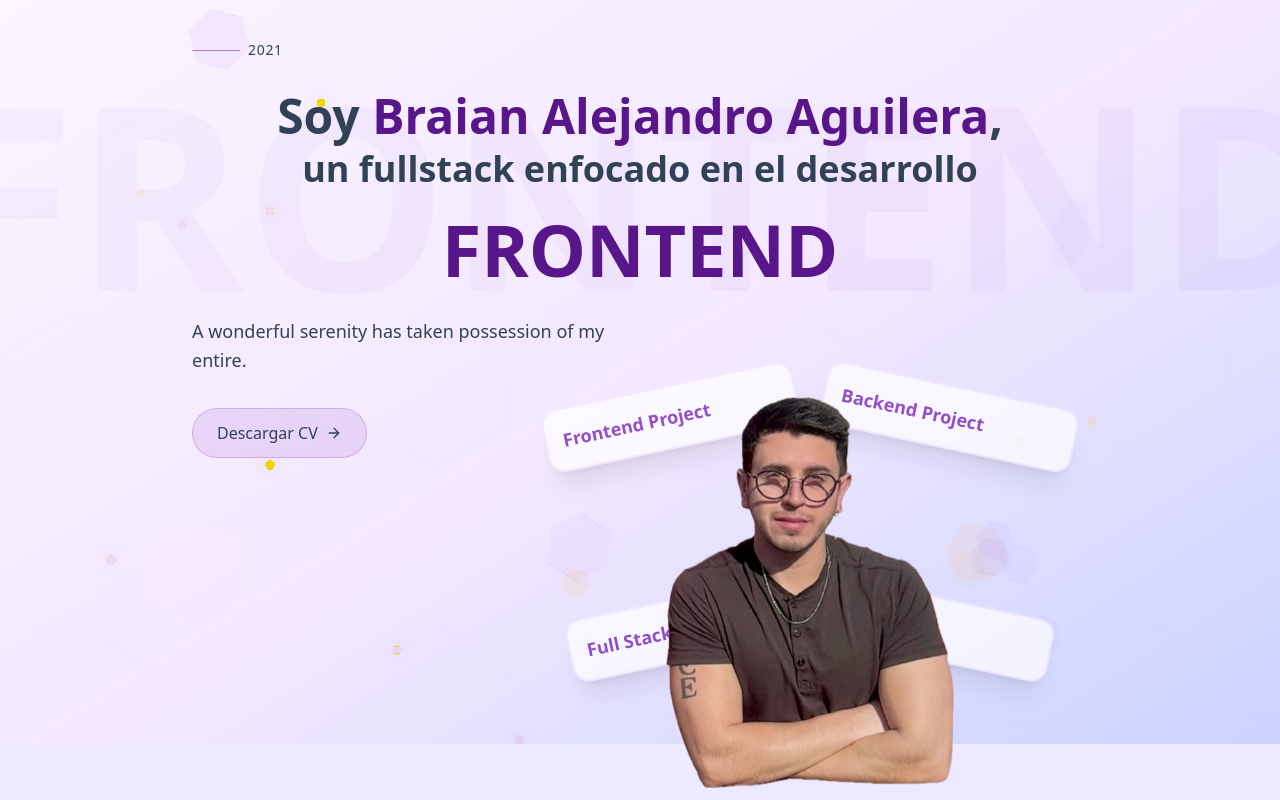
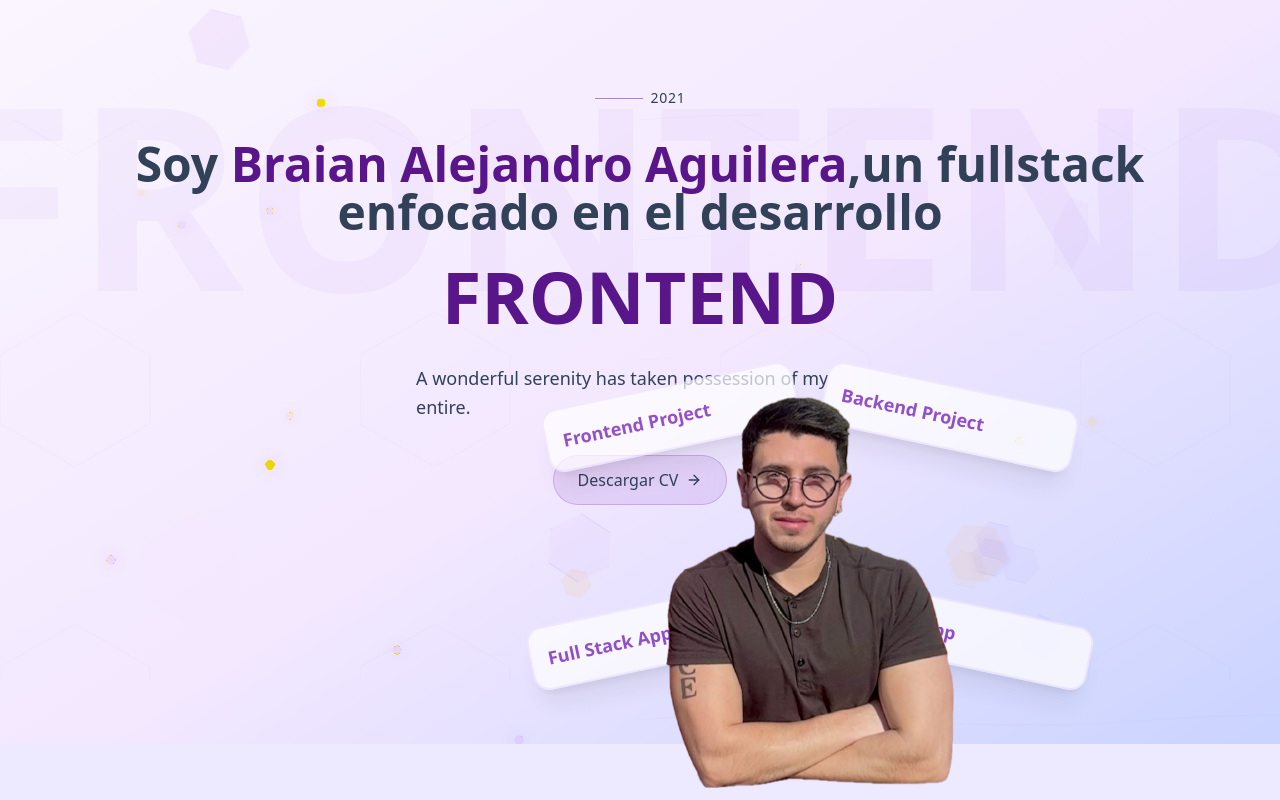
Before and after one commit to braguilera/portfolio, a React (Vite) app: page / in a window 1280 px wide. Shown: the top 800 px of the page. Built offline with nearby package versions, Linux system fonts and the light colour scheme.

Commit message:
Mejora en las animaciones de las card preview

```diff
--- a/src/components/sections/Hero.jsx
+++ b/src/components/sections/Hero.jsx
@@ -11,7 +11,7 @@ const Hero = () => {
   const projectsData = [
     {
       title: "Frontend Project",
-      description: "Responsive web application",
+      description: " ResponsiveResponsiveResponsiveResponsiveResponsiveResponsiveResponsiveResponsiveResponsiveResponsiveResponsiveResponsiveResponsiveResponsiveResponsiveResponsive web application",
       technologies: [
         { name: "React", icon: "react-icon" },
         { name: "Tailwind", icon: "tailwind-icon" },
@@ -66,14 +66,14 @@ const Hero = () => {
       position: "topRight",
     },
     {
-      initialX: -120,
+      initialX: -160,
       initialY: 10,
       expandedX: -300,
       expandedY: 10,
       position: "bottomLeft",
     },
     {
-      initialX: 120,
+      initialX: 160,
       initialY: 10,
       expandedX: 300,
       expandedY: 10,
@@ -85,19 +85,18 @@ const Hero = () => {
     <div className="h-[90vh] w-screen flex justify-center relative px-8 py-4 text-slate-700">
       <GeometricShapes />
 
-      <div className="w-4xl mb-12 flex flex-col">
+      <div className="w-6xl my-12 flex flex-col items-center">
         <div className="mb-8 flex items-center space-x-2">
           <div className="h-px w-12 bg-purple-800/50"></div>
           <span className="text-sm font-light tracking-wider">2021</span>
         </div>
 
         <motion.h1
-          className="text-4xl text-center md:text-5xl font-bold mb-6"
+          className="w-full text-center text-5xl font-bold mb-6"
           initial={{ opacity: 0, y: 20 }}
           animate={{ opacity: 1, y: 0 }}
         >
-          Soy <span className="text-purple-900">Braian Alejandro Aguilera</span>,<br />
-          <span className="text-3xl md:text-4xl">un fullstack enfocado en el desarrollo</span>
+          Soy <span className="text-purple-900">Braian Alejandro Aguilera</span>,un fullstack enfocado en el desarrollo
         </motion.h1>
 
         <motion.h2
@@ -145,7 +144,7 @@ const Hero = () => {
 
             {/* Imagen de perfil encima de las tarjetas */}
             <motion.div
-              className="relative z-30 w-[300px] h-[400px] flex items-center justify-center"
+              className="relative z-10 w-[300px] h-[400px] flex items-center justify-center"
               animate={{
                 scale: isHovered ? 1.1 : 1,
                 transition: { type: "spring", stiffness: 300 },
--- a/src/components/ui/CardExperienceFloating.jsx
+++ b/src/components/ui/CardExperienceFloating.jsx
@@ -2,8 +2,6 @@
 
 import { useEffect } from "react"
 import { motion, useMotionValue, animate } from "framer-motion"
-import { bxCode, bxGlobe, bxServer, bxData, bxMobile, bxLayer, bxGitRepoForked } from "boxicons"
-import { Github, ExternalLink, Code2, Server, Database, Smartphone, Layers, Globe } from "lucide-react"
 
 const CardExperienceFloating = ({ project, position, isExpanded, index }) => {
   const x = useMotionValue(position.initialX)
@@ -35,31 +33,18 @@ const CardExperienceFloating = ({ project, position, isExpanded, index }) => {
     return () => animations.forEach((animation) => animation.stop())
   }, [isExpanded, position, index])
 
-  // Variantes para la animación de las skills en cascada
-  const skillVariants = {
-    hidden: { opacity: 0, y: 20 },
-    visible: (i) => ({
-      opacity: 1,
-      y: 0,
-      transition: {
-        delay: i * 0.1,
-        duration: 0.3,
-      },
-    }),
-  }
-
   // Función para obtener el icono correspondiente a cada tecnología
   const getTechIcon = (techName) => {
     const iconMap = {
-      React: <i className='bx bxl-react text-purple-100 text-lg'></i>,
-      Tailwind: <i className='bx bxl-tailwind-css text-purple-100 text-lg' ></i>,
-      "Node.js": <i className='bx bx-server text-purple-100 text-lg'></i>,
-      Express: <i className='bx bx-network-chart text-purple-100 text-lg'></i>,
-      MongoDB: <i className='bx bx-data text-purple-100 text-lg'></i>,
-      "React Native": <i className='bx bx-mobile-alt text-purple-100 text-lg'></i>,
-      Firebase: <i className='bx bx-cloud text-purple-100 text-lg'></i>,
-      GraphQL: <i className='bx bx-shape-circle text-purple-100 text-lg'></i>,
-      TypeScript: <i className='bx bx-code-curly text-purple-100 text-lg'></i>
+      React: <i className='bx bxl-react text-purple-900 text-lg'></i>,
+      Tailwind: <i className='bx bxl-tailwind-css text-purple-900 text-lg' ></i>,
+      "Node.js": <i className='bx bx-server text-purple-900 text-lg'></i>,
+      Express: <i className='bx bx-network-chart text-purple-900 text-lg'></i>,
+      MongoDB: <i className='bx bx-data text-purple-900 text-lg'></i>,
+      "React Native": <i className='bx bx-mobile-alt text-purple-900 text-lg'></i>,
+      Firebase: <i className='bx bx-cloud text-purple-900 text-lg'></i>,
+      GraphQL: <i className='bx bx-shape-circle text-purple-900 text-lg'></i>,
+      TypeScript: <i className='bx bx-code-curly text-purple-900 text-lg'></i>
     }
 
     return iconMap[techName] || <i className='bx bx-code text-purple-100 text-lg'></i>
@@ -80,7 +65,7 @@ const CardExperienceFloating = ({ project, position, isExpanded, index }) => {
         x,
         y,
         opacity,
-        zIndex: isExpanded ? 10 : 0,
+        zIndex: isExpanded ? 20 : 0,
         position: "absolute",
       }}
       className={`w-64 bg-white rounded-2xl shadow-xl p-4 border-2 border-purple-100 ${getCardStyle()}`}
@@ -93,16 +78,16 @@ const CardExperienceFloating = ({ project, position, isExpanded, index }) => {
       <h3 className="text-lg font-bold text-purple-800 truncate">{project.title}</h3>
 
       <motion.div
-        className="overflow-hidden"
+        className="overflow-hidden flex flex-col justify-between"
         initial={{ height: 0 }}
         animate={{
-          height: isExpanded ? "auto" : 0,
+          height: isExpanded ? 80 : 0,
           transition: { delay: index * 0.05 },
         }}
       >
-        <p className="text-sm text-purple-600 mt-2">{project.description}</p>
+        <p className="text-sm text-purple-600 line-clamp-2">{project.description}</p>
 
-        <div className="flex gap-3">
+        <div className="flex gap-2">
           {project.githubLink && (
             <motion.a
               href={project.githubLink}
@@ -135,7 +120,7 @@ const CardExperienceFloating = ({ project, position, isExpanded, index }) => {
       {/* Iconos de Skills */}
       {isExpanded && (
         <motion.div
-          className="absolute -right-10 top-1/2 transform -translate-y-1/2 flex flex-col gap-2"
+          className="absolute -top-6 transform -translate-y-1/2 flex gap-2"
           initial={{ opacity: 0, x: -10 }}
           animate={{
             opacity: 1,
@@ -146,7 +131,7 @@ const CardExperienceFloating = ({ project, position, isExpanded, index }) => {
           {project.technologies.slice(0, 3).map((tech, i) => (
             <motion.div
               key={i}
-              className="w-8 h-8 rounded-full bg-purple-600 flex items-center justify-center text-white"
+              className="w-8 h-8 rounded-full bg-purple-300 flex items-center justify-center text-white"
               initial={{ scale: 0 }}
               animate={{
                 scale: 1,
--- a/src/components/ui/RetronBackground.jsx
+++ b/src/components/ui/RetronBackground.jsx
@@ -149,7 +149,6 @@ export default function RetronBackground({ children }) {
           ))}
         </div>
 
-        {/* Logo RETRON grande y desvanecido en el fondo */}
         <div className="absolute inset-0 flex justify-center opacity-[0.03]">
           <div className="text-[20vw] font-bold text-purple-800">FRONTEND</div>
         </div>
```
Also changed, not shown: src/App.css (line endings or trailing spaces), src/index.css (line endings or trailing spaces).
